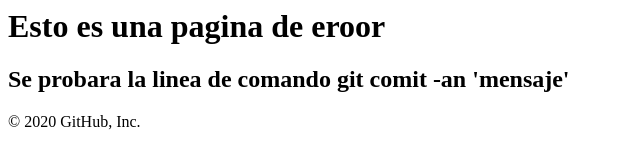
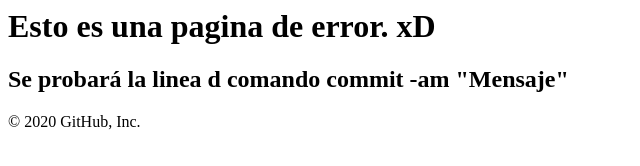
Before and after one commit to JorgeParrales97/p56-seminario-profesional, a plain HTML site: page code/javascript/error.html in a window 1280 px wide. Shown: the whole page, without its empty margins (0-640 px from the left). Drawn offline with Linux system fonts and the light colour scheme.

Commit message:
Update error.html

```diff
--- a/code/javascript/error.html
+++ b/code/javascript/error.html
@@ -1,10 +1,10 @@
 <html>
     <head>
-        <title>Error</title>
+        <title>PAGINA PRUEBA(ERROR)</title>
     </head>
     <body>
-        <h1>Esto es una pagina de eroor</h1>
-        <h2>Se probara la linea de comando git comit -an 'mensaje'</h2>
+        <h1>Esto es una pagina de error. xD</h1>
+        <h2>Se probará la linea d comando commit -am "Mensaje"</h2>
     </body>
 </html>
 © 2020 GitHub, Inc.
```
